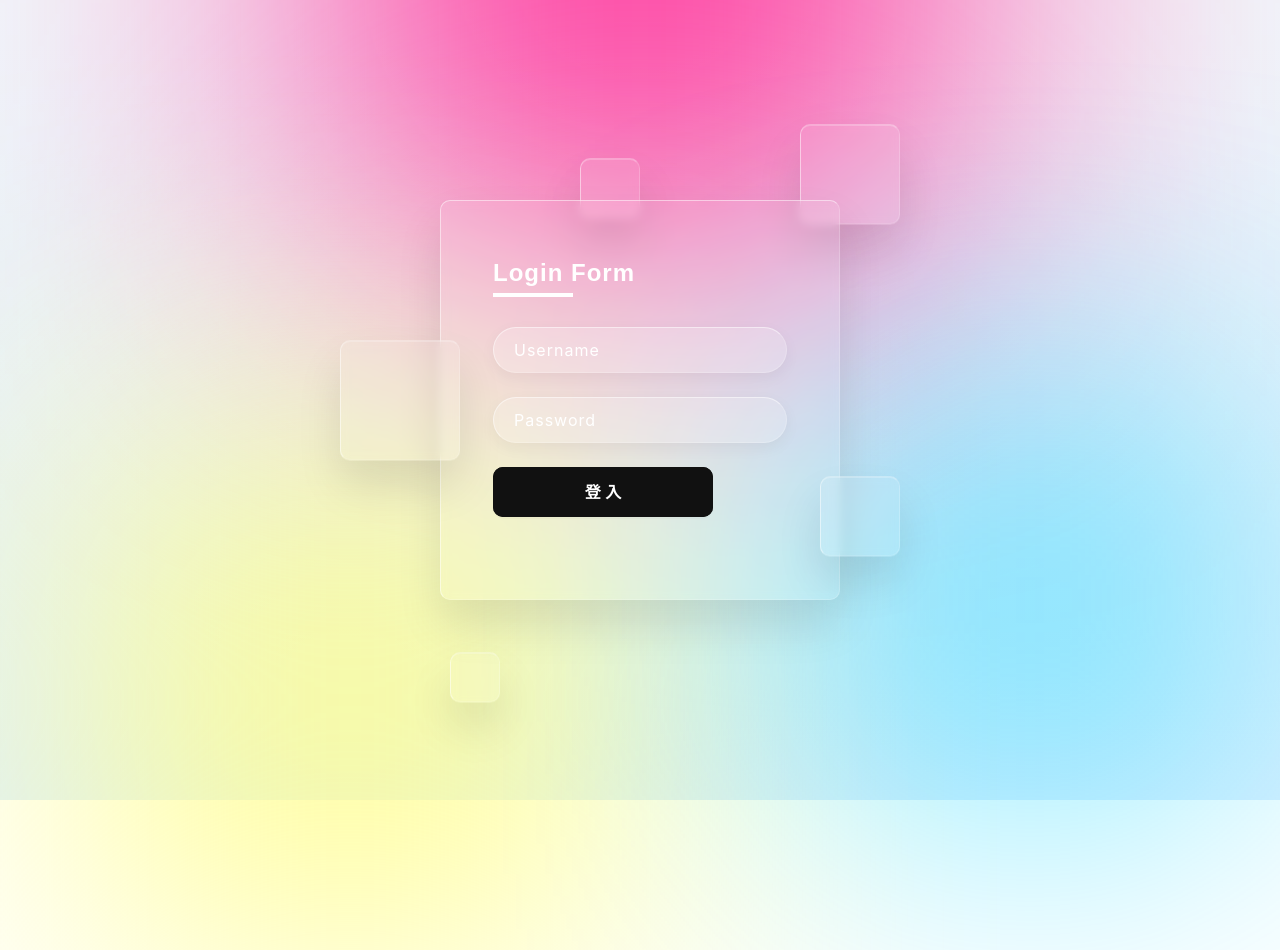
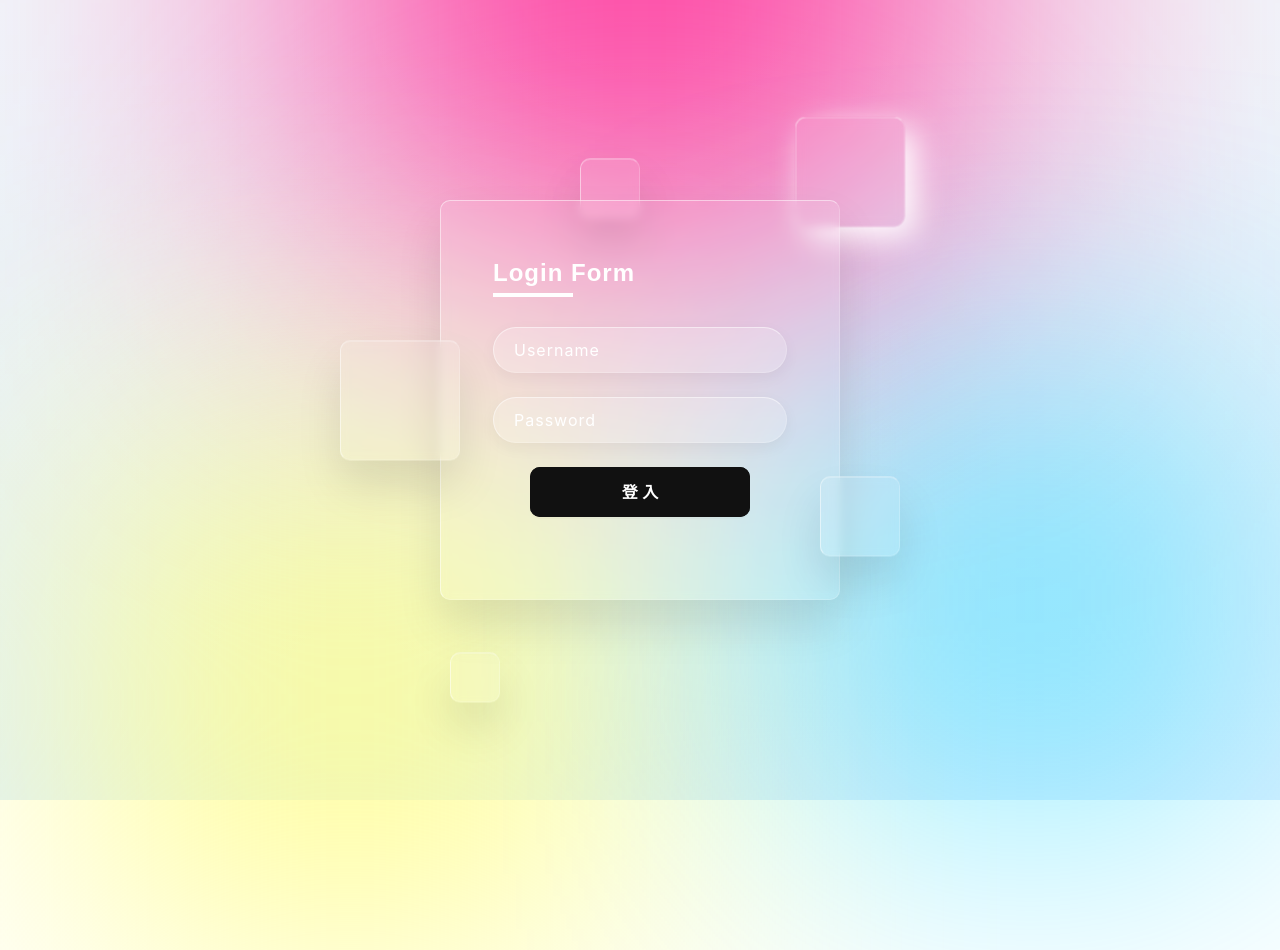
Before and after one commit to za96346/monitoringSystem, a React (Create React App) app in the folder frontend/: page /entry/login in a window 1280 px wide. In both pictures the pointer is over the element 850 px from the left and 192 px from the top of the page. Built offline with nearby package versions, Linux system fonts and the light colour scheme.

Commit message:
chore. 調整前端版面

```diff
--- a/frontend/src/index.scss
+++ b/frontend/src/index.scss
@@ -62,6 +62,12 @@ section .color:nth-child(3) {
     border-radius: 10px;
     animation: animate 10s linear infinite;
     animation-delay: calc(-1s * var(--i));
+    &:hover{
+        cursor: pointer;
+        transition: 1s;
+        scale: 1.1;
+        box-shadow: 10px 10px 30px white;
+    }
 }
 
 @keyframes animate {
@@ -155,6 +161,12 @@ section .color:nth-child(3) {
 .form .inputBox {
     width: 100%;
     margin-top: 20px;
+    input:hover{
+        cursor: pointer;
+        scale: 1.05;
+        transition: 0.5s;
+        box-shadow: 3px 3px 30px white;
+    }
 }
 
 .form .inputBox input {
--- a/frontend/src/page/Entry/Index.tsx
+++ b/frontend/src/page/Entry/Index.tsx
@@ -50,7 +50,7 @@ const Index = ({ userApi }: { userApi: Api.User }) => {
                             </div>
 
 
-                                <Form.Item>
+                                <Form.Item className="w-100 d-flex justify-content-center">
                                     <Button htmlType="submit"  className="glow-on-hover">登入</Button>
                                 </Form.Item>
 
```
